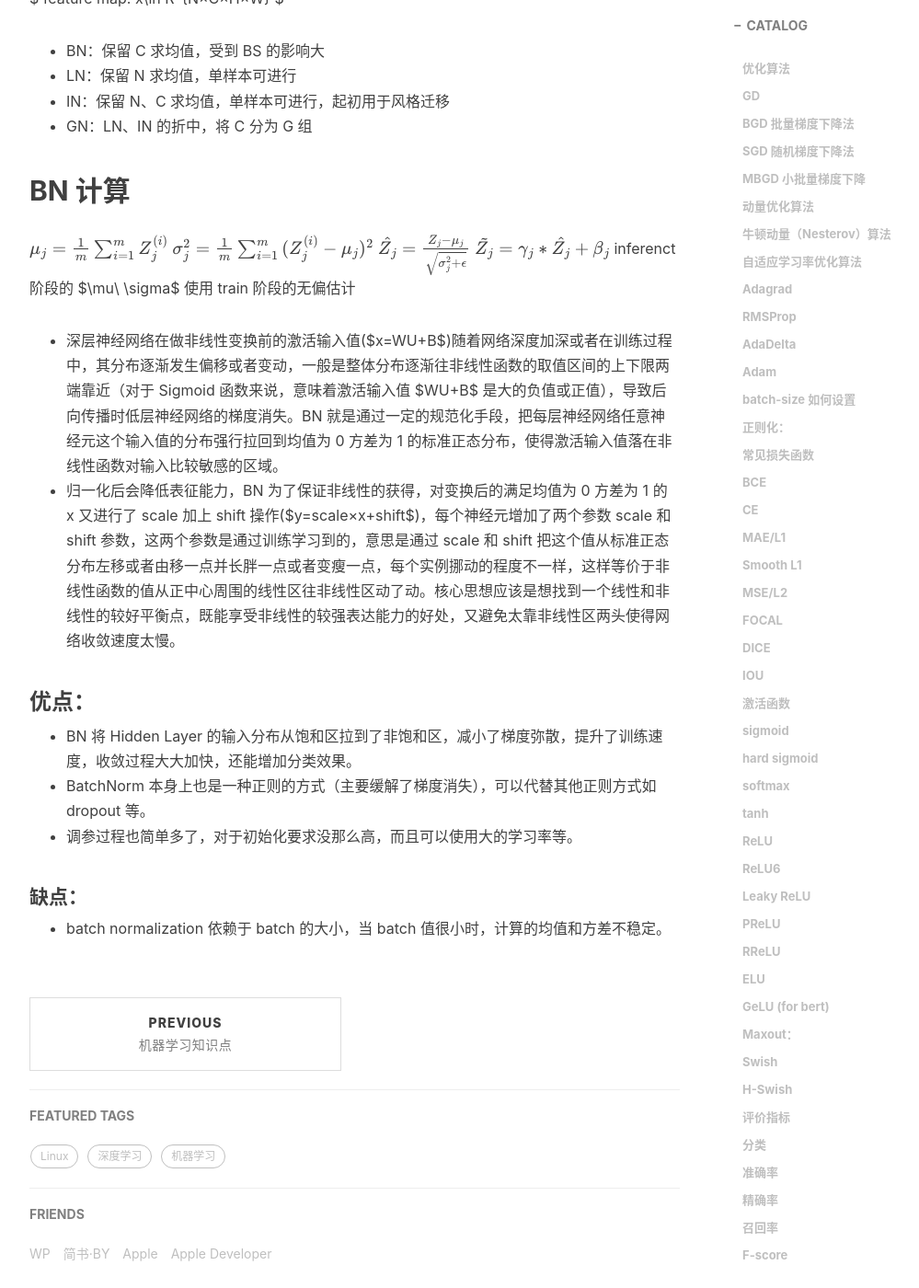
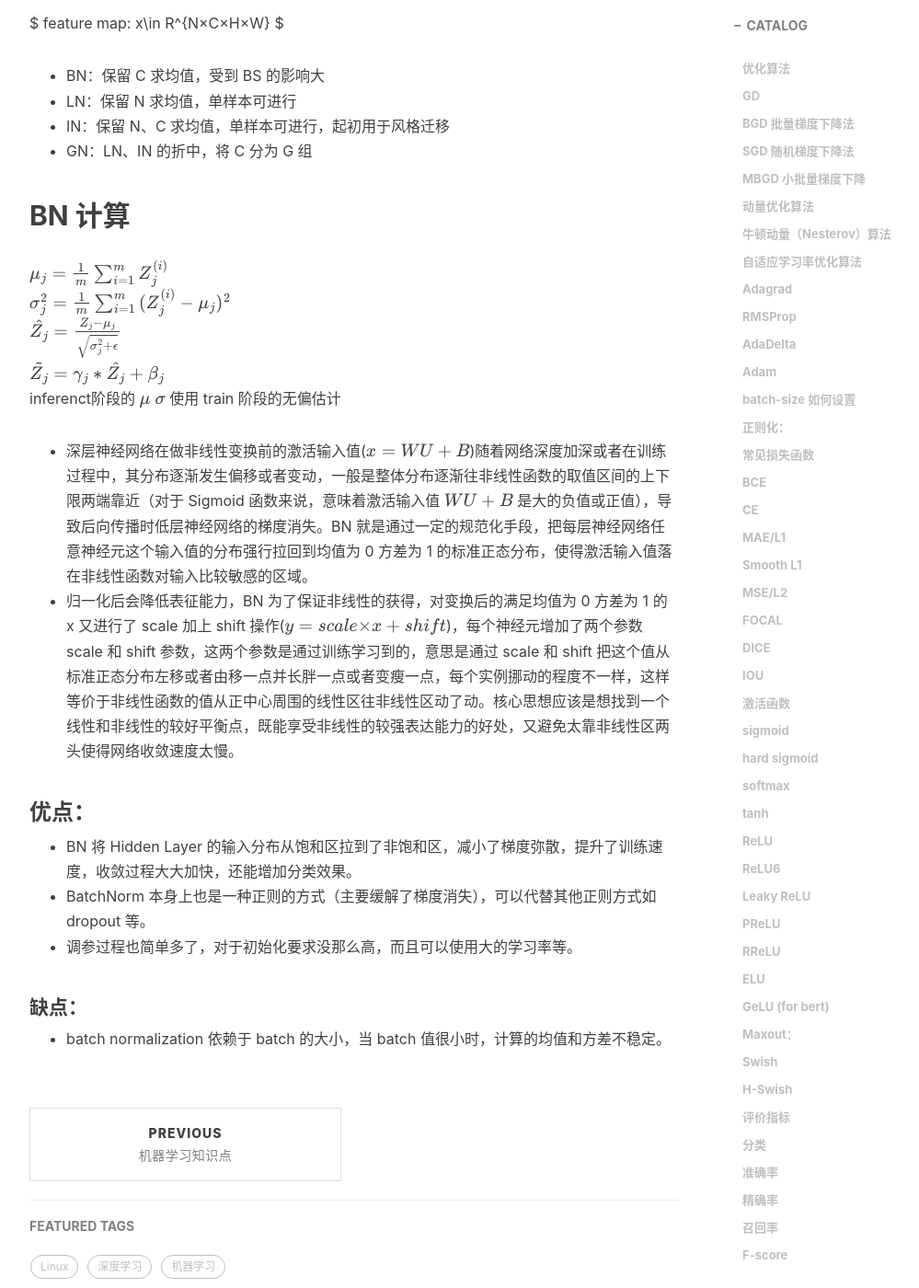
Before and after one commit to HXLH50K/hxlh50k.github.io, a Jekyll site: the page built from _posts/2021-08-25-深度学习基础知识点.md, in a window 1280 px wide and 1400 px high, scrolled down 7291 px. Shown: the whole window at 92% size, without its empty margins (233-1232 px from the left). Built offline with Jekyll 4.4.1, drawn with Linux system fonts in a browser that asks for light colours; nearby versions of some CDN libraries; formulas are drawn with MathJax 3; comment, search, counter and statistics services are not loaded; some of the changed text lies outside the part shown.

Commit message:
new post

```diff
--- a/_posts/2021-08-25-深度学习基础知识点.md
+++ b/_posts/2021-08-25-深度学习基础知识点.md
@@ -54,12 +54,14 @@
 ## Adagrad
 
 1. 独立设置参数空间每个轴方向上的学习率
-2. 参数空间每个方向的学习率反比于 x 的平方根。x=该方向上梯度分量的所有历史平方值之和。 $$ \vec{r}\leftarrow\vec{r}+\hat{\vec{g}}\odot\hat{\vec{g}} $$
+2. 参数空间每个方向的学习率反比于 x 的平方根。x=该方向上梯度分量的所有历史平方值之和。
+   $$ \vec{r}\leftarrow\vec{r}+\hat{\vec{g}}\odot\hat{\vec{g}} $$
    $$ \vec{\theta}\leftarrow\vec{\theta}-\frac{\epsilon}{\sqrt{\vec{r}}}\odot\hat{\vec{g}} $$
 
 ## RMSProp
 
-1. 将 Adagrad 梯度累计策略修改为指数加权的移动平均 $$ \vec{r}\leftarrow\rho\vec{r}+(1-\rho)\hat{\vec{g}}\odot\hat{\vec{g}} $$
+1. 将 Adagrad 梯度累计策略修改为指数加权的移动平均
+   $$ \vec{r}\leftarrow\rho\vec{r}+(1-\rho)\hat{\vec{g}}\odot\hat{\vec{g}} $$
    $$ \vec{\theta}\leftarrow\vec{\theta}-\frac{\epsilon}{\sqrt{\vec{r}}}\odot\hat{\vec{g}} $$
 
 ## AdaDelta
@@ -87,7 +89,7 @@
 <!-- prettier-ignore-start -->
 ## BCE
 $$ L_{BCE}=-\frac{1}{N}\sum^N_{i=1}{y_i\log{p_i}+(1-y_i)\log{(1-p_i)}} $$
-$y_i$ 的取值为 $\{0, 1\}$ ，对于每个sample，公式中只有一项生效
+$$y_i$$ 的取值为 $$\{0, 1\}$$ ，对于每个sample，公式中只有一项生效
 
 ## CE
 $$ L_{CE}=-\frac{1}{N}\sum^N_{i=1}{\sum^C_{c=1}{y^{(c)}_i\log{p^{(c)}_i}}} $$
@@ -234,11 +236,11 @@
 $$ σ_j^2=\frac{1}{m}\sum_{i=1}^m{(Z_j^{(i)}-\mu_j)^2} $$
 $$ \hat{Z_j}=\frac{Z_j-μ_j}{\sqrt{σ_j^2+\epsilon}} $$
 $$ \tilde{Z_j}=γ_j*\hat{Z_j}+β_j $$
-inferenct阶段的 $\mu\ \sigma$ 使用 train 阶段的无偏估计
+inferenct阶段的 $$\mu\ \sigma$$ 使用 train 阶段的无偏估计
 <!-- prettier-ignore-end -->
 
-- 深层神经网络在做非线性变换前的激活输入值($x=WU+B$)随着网络深度加深或者在训练过程中，其分布逐渐发生偏移或者变动，一般是整体分布逐渐往非线性函数的取值区间的上下限两端靠近（对于 Sigmoid 函数来说，意味着激活输入值 $WU+B$ 是大的负值或正值），导致后向传播时低层神经网络的梯度消失。BN 就是通过一定的规范化手段，把每层神经网络任意神经元这个输入值的分布强行拉回到均值为 0 方差为 1 的标准正态分布，使得激活输入值落在非线性函数对输入比较敏感的区域。
-- 归一化后会降低表征能力，BN 为了保证非线性的获得，对变换后的满足均值为 0 方差为 1 的 x 又进行了 scale 加上 shift 操作($y=scale×x+shift$)，每个神经元增加了两个参数 scale 和 shift 参数，这两个参数是通过训练学习到的，意思是通过 scale 和 shift 把这个值从标准正态分布左移或者由移一点并长胖一点或者变瘦一点，每个实例挪动的程度不一样，这样等价于非线性函数的值从正中心周围的线性区往非线性区动了动。核心思想应该是想找到一个线性和非线性的较好平衡点，既能享受非线性的较强表达能力的好处，又避免太靠非线性区两头使得网络收敛速度太慢。
+- 深层神经网络在做非线性变换前的激活输入值($$x=WU+B$$)随着网络深度加深或者在训练过程中，其分布逐渐发生偏移或者变动，一般是整体分布逐渐往非线性函数的取值区间的上下限两端靠近（对于 Sigmoid 函数来说，意味着激活输入值 $$WU+B$$ 是大的负值或正值），导致后向传播时低层神经网络的梯度消失。BN 就是通过一定的规范化手段，把每层神经网络任意神经元这个输入值的分布强行拉回到均值为 0 方差为 1 的标准正态分布，使得激活输入值落在非线性函数对输入比较敏感的区域。
+- 归一化后会降低表征能力，BN 为了保证非线性的获得，对变换后的满足均值为 0 方差为 1 的 x 又进行了 scale 加上 shift 操作($$y=scale×x+shift$$)，每个神经元增加了两个参数 scale 和 shift 参数，这两个参数是通过训练学习到的，意思是通过 scale 和 shift 把这个值从标准正态分布左移或者由移一点并长胖一点或者变瘦一点，每个实例挪动的程度不一样，这样等价于非线性函数的值从正中心周围的线性区往非线性区动了动。核心思想应该是想找到一个线性和非线性的较好平衡点，既能享受非线性的较强表达能力的好处，又避免太靠非线性区两头使得网络收敛速度太慢。
 
 ### 优点：
 
```
